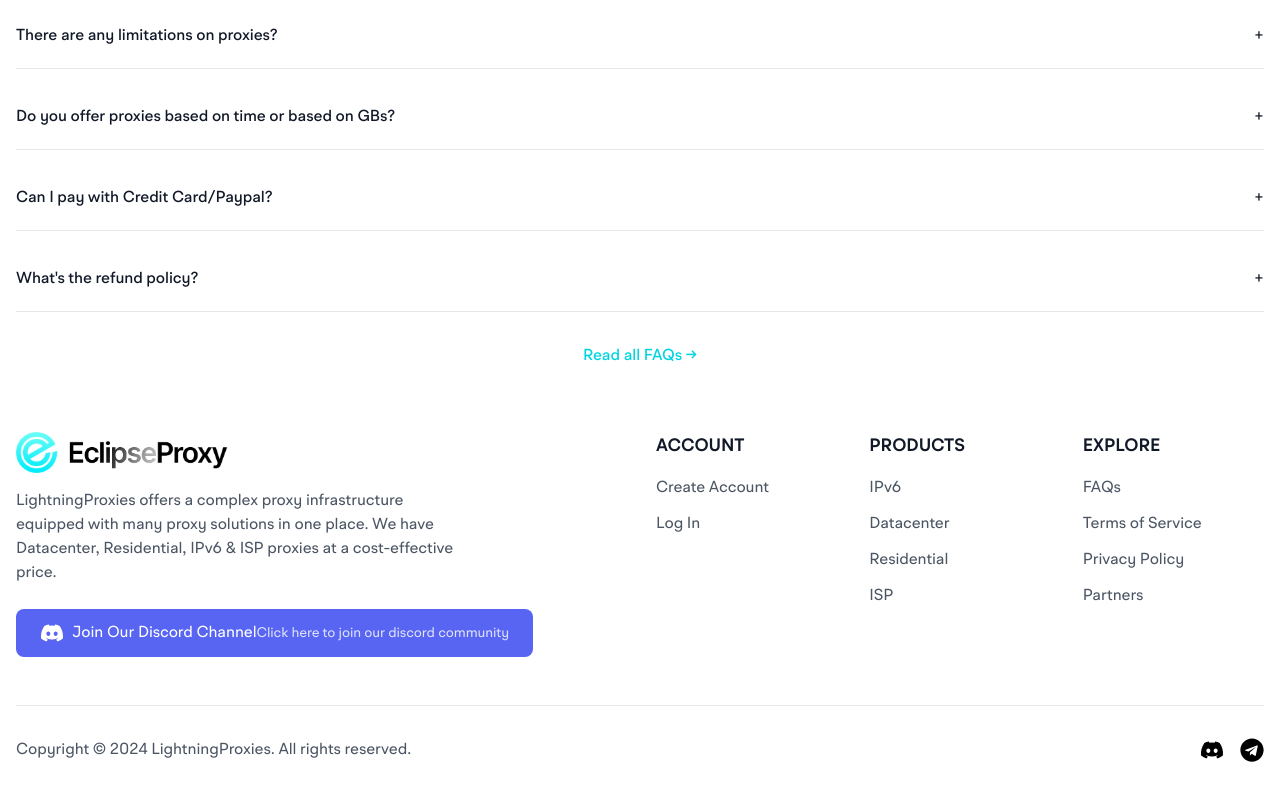
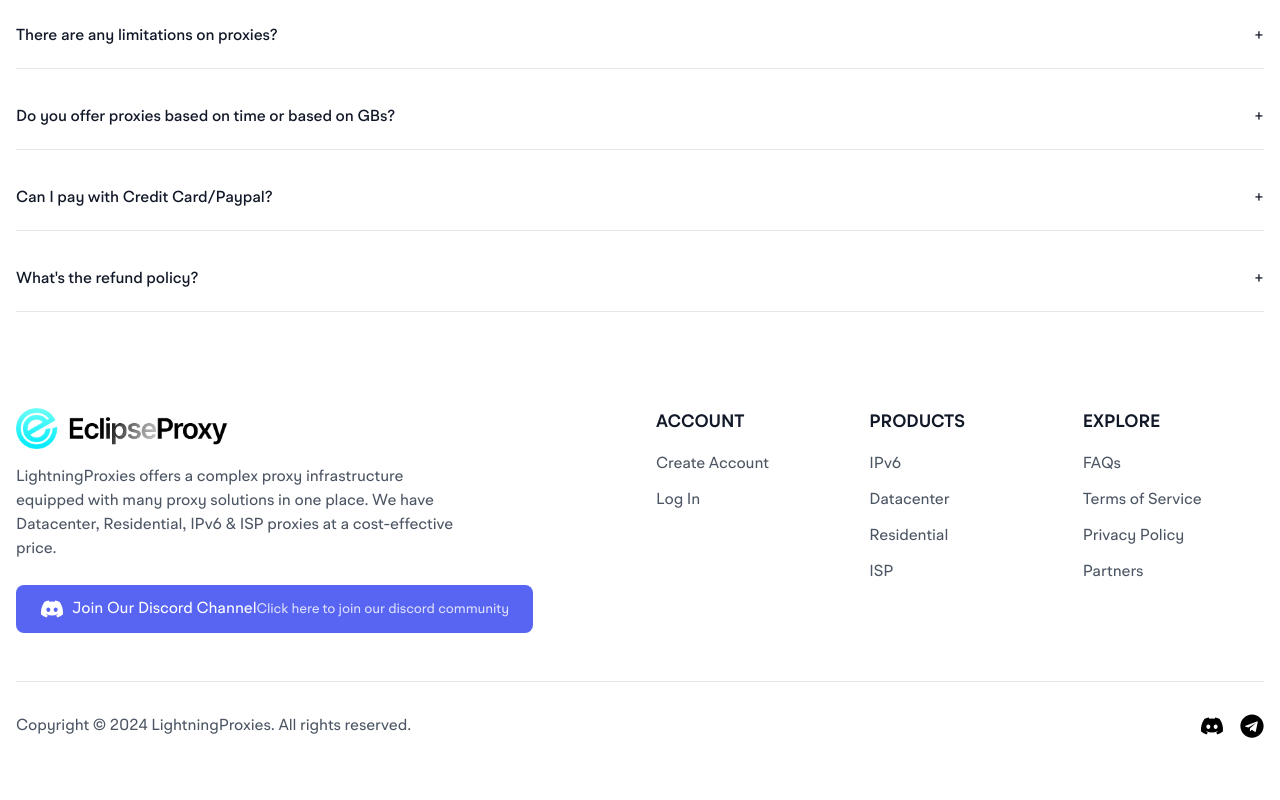
Before and after one commit to SeifEldin15/tainted-dev, a Next.js app: page / in a window 1280 px wide. Shown: the part 4753-5553 px from the top of the page. Built offline with nearby package versions, Linux system fonts and the light colour scheme.

Commit message:
removed read all faqs

```diff
--- a/components/landing/FAQ.tsx
+++ b/components/landing/FAQ.tsx
@@ -71,9 +71,9 @@ const FAQ = () => {
       </div>
 
       <div className="text-center mt-8">
-        <button className="text-[#00D4E1] hover:text-blue-700 font-medium">
+        {/* <button className="text-[#00D4E1] hover:text-blue-700 font-medium">
           Read all FAQs →
-        </button>
+        </button> */}
       </div>
     </div>
   );
```
